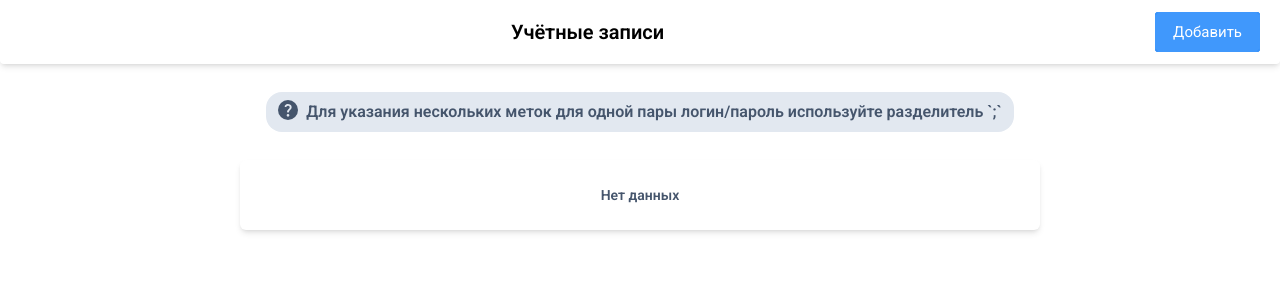
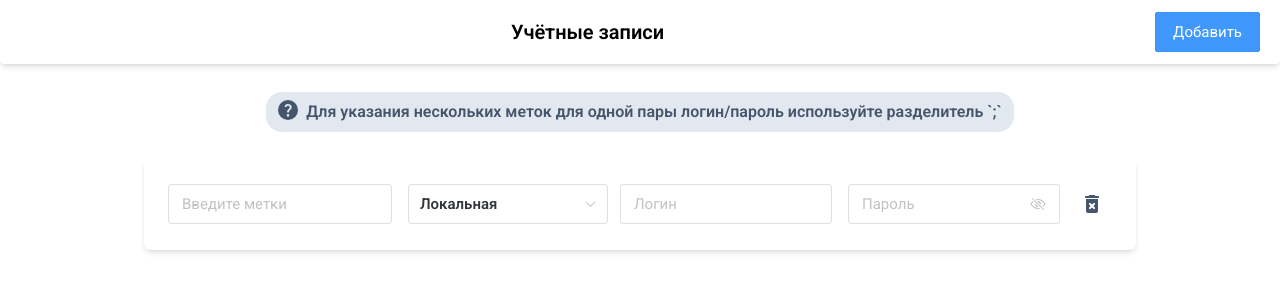
Before and after one commit to MiggRabbid/test-task-SaaSoft, a Vue app: page / in a window 1280 px wide. Both pictures are taken after a click on the button "Добавить". Shown: the top 300 px of the page. Built offline with nearby package versions, Linux system fonts and the light colour scheme.

Commit message:
Create: add logic for working with an account

```diff
--- a/src/features/AccountItem/AccountItem.vue
+++ b/src/features/AccountItem/AccountItem.vue
@@ -2,45 +2,151 @@
   <n-space align="start">
     <div class="flex w-110 gap-4">
       <CustomInput
+        v-model:value="local.labels"
         type="text"
         placeholder="Введите метки"
-        modelValue=""
-        maxlength="100"
+        :maxlength="50"
         multiRow
+        :onBlur="handelOnBlurLabels"
       />
       <!-- По хорошему, нужно тоже вынести в отдельный компонент -->
       <n-select
+        v-model:value="local.type"
         :options="options"
         size="large"
         style="width: 200px !important"
         placeholder="Выберете тип"
         class="shrink-0!"
+        @update:value="handelTypeChange"
       />
     </div>
+
     <div class="flex w-110 gap-4">
-      <CustomInput type="text" placeholder="Логин" modelValue="" maxlength="100" />
+      <CustomInput
+        v-model:value="local.login"
+        type="text"
+        placeholder="Логин"
+        :modelValue="local.login"
+        :error="local.errors.login"
+        :maxlength="100"
+        :onBlur="handelOnBlurInput"
+      />
 
-      <template v-if="true">
+      <template v-if="local.type === 'Локальная'">
         <CustomInput
+          v-model:value="local.password"
           type="password"
           placeholder="Пароль"
-          modelValue=""
-          minlength="4"
-          maxlength="200"
+          :error="local.errors.password"
+          :maxlength="100"
           width="200px"
-          show-password-on="mousedown"
+          showPasswordOn="mousedown"
+          :onBlur="handelOnBlurInput"
         />
       </template>
     </div>
 
-    <n-button quaternary class="size-10! p-2!"
+    <n-button quaternary class="size-10! p-2!" @click="handelDelete"
       ><DeleteForeverRound class="size-8 text-slate-600!"
     /></n-button>
   </n-space>
 </template>
 
 <script setup lang="ts">
+import { reactive, toRaw } from 'vue';
+import { defineProps, defineEmits, watch } from 'vue';
+
+import { getLabelStr } from './utils/getLabelStr.ts';
+import { getLabelsArr } from './utils/getLabelsArr.ts';
+import { options } from './config/constants.ts';
+
 import { CustomInput } from '../../shared/ui/CustomInput';
 import { DeleteForeverRound } from '../../assets/svg/icons';
-import { options } from './config/constants.ts';
+import { useAccountsStore } from '../../features/AccountItem/store/useAccountsStore';
+
+import { TypeRecord } from './types/index.ts';
+import type { IAccount, IAccountListItem } from './types/index.ts';
+
+const store = useAccountsStore();
+
+const props = defineProps<{ account: IAccount }>();
+
+const emit = defineEmits<{
+  // eslint-disable-next-line no-unused-vars
+  (e: 'update', acc: IAccountListItem): void;
+}>();
+
+const local = reactive<IAccountListItem>({
+  ...toRaw({
+    ...props.account,
+    labels: getLabelStr(props.account.labels),
+  }),
+});
+
+const validateDataAndSave = () => {
+  let errors = false;
+
+  local.errors.login = false;
+  local.errors.password = false;
+
+  if (!local.login.length) {
+    local.errors.login = true;
+    errors = true;
+  }
+
+  if (local.type === TypeRecord.LOCAL && !local.password.length) {
+    local.errors.password = true;
+    errors = true;
+  }
+
+  emit('update', toRaw(local));
+
+  if (!errors) {
+    const prepareDataForStore: IAccount = {
+      ...local,
+      labels: getLabelsArr(local.labels),
+    };
+    store.update(toRaw(prepareDataForStore));
+  }
+};
+
+const handelOnBlurLabels = () => {
+  emit('update', toRaw(local));
+  validateDataAndSave();
+};
+
+const handelTypeChange = () => {
+  if (local.type === TypeRecord.LDAP) {
+    local.password = null;
+  }
+
+  if (local.type === TypeRecord.LOCAL) {
+    local.password = '';
+  }
+
+  emit('update', toRaw(local));
+  validateDataAndSave();
+};
+
+const handelOnBlurInput = () => {
+  emit('update', toRaw(local));
+  validateDataAndSave();
+};
+
+const handelDelete = () => {
+  store.remove(props.account.id);
+};
+
+watch(
+  () => props.account,
+  (newVal) => {
+    Object.assign(
+      local,
+      toRaw({
+        ...newVal,
+        labels: getLabelStr(newVal.labels),
+      }),
+    );
+  },
+);
 </script>
--- a/src/features/AccountItem/config/constants.ts
+++ b/src/features/AccountItem/config/constants.ts
@@ -1,4 +1,9 @@
+import { TypeRecord } from '../types';
+
 export const options = [
-  { label: 'Локальная', value: 'Локальная' },
-  { label: 'LDAP', value: 'LDAP' },
-] as const;
+  { label: TypeRecord.LDAP, value: TypeRecord.LDAP },
+  { label: TypeRecord.LOCAL, value: TypeRecord.LOCAL },
+] as const satisfies ReadonlyArray<{
+  label: TypeRecord;
+  value: TypeRecord;
+}>;
--- a/src/features/AccountItem/store/useAccountsStore.ts
+++ b/src/features/AccountItem/store/useAccountsStore.ts
@@ -2,11 +2,11 @@ import { defineStore } from 'pinia';
 import { v4 as uuidv4 } from 'uuid';
 
 import { TypeRecord } from '../types';
-import type { Account } from '../types';
+import type { IAccount } from '../types';
 
 export const useAccountsStore = defineStore('accounts', {
   state: () => ({
-    list: [] as Account[],
+    list: [] as IAccount[],
   }),
   actions: {
     load() {
@@ -23,16 +23,18 @@ export const useAccountsStore = defineStore('accounts', {
         type: TypeRecord.LOCAL,
         login: '',
         password: '',
-        errors: {},
+        errors: {
+          login: false,
+          password: false,
+        },
       });
       this.save();
     },
     remove(id: string) {
-      console.log('remove', id);
       this.list = this.list.filter((a) => a.id !== id);
       this.save();
     },
-    update(account: Account) {
+    update(account: IAccount) {
       const idx = this.list.findIndex((a) => a.id === account.id);
       if (idx !== -1) this.list[idx] = account;
       this.save();
--- /dev/null
+++ b/src/features/AccountItem/utils/getLabelStr.ts
@@ -0,0 +1,5 @@
+import type { ILabel } from '../types';
+
+export const getLabelStr = (labels: ILabel[]): string => {
+  return labels.map((l) => l.text).join('; ');
+};
--- /dev/null
+++ b/src/features/AccountItem/utils/getLabelsArr.ts
@@ -0,0 +1,10 @@
+import type { ILabel } from '../types';
+
+export const getLabelsArr = (value: string): ILabel[] => {
+  const arr = value
+    .split(';')
+    .map((str) => str.trim())
+    .filter((str) => str);
+
+  return arr.map((text) => ({ text }) as ILabel);
+};
--- a/src/pages/HomePage/HomePage.vue
+++ b/src/pages/HomePage/HomePage.vue
@@ -11,6 +11,7 @@
 
 <script setup lang="ts">
 import { onMounted, computed } from 'vue';
+
 import { CustomHeader } from './components/CustomHeader';
 import { CustomNotes } from './components/CustomNotes';
 import { CustomList } from '../../shared/components/CustomList';
--- a/src/pages/HomePage/components/CustomHeader/CustomHeader.vue
+++ b/src/pages/HomePage/components/CustomHeader/CustomHeader.vue
@@ -6,9 +6,15 @@
   >
     <div class="flex w-full items-center justify-between">
       <h1 class="grow-1 text-center text-xl font-semibold">Учётные записи</h1>
-      <n-button type="info" size="large">Добавить</n-button>
+      <n-button type="info" size="large" @click="add">Добавить</n-button>
     </div>
   </n-space>
 </template>
 
-<script setup lang="ts"></script>
+<script setup lang="ts">
+import { useAccountsStore } from '../../../../features/AccountItem/store/useAccountsStore';
+
+const store = useAccountsStore();
+
+const add = () => store.add();
+</script>
--- a/src/shared/ui/CustomInput/CustomInput.vue
+++ b/src/shared/ui/CustomInput/CustomInput.vue
@@ -7,7 +7,6 @@
     :minlength="maxlength"
     :maxlength="maxlength"
     :show-password-on="showPasswordOn"
-    :value="modelValue"
     :autosize="
       multiRow
         ? {
@@ -17,25 +16,42 @@
         : undefined
     "
     style="width: 100%"
-    @update:value="emit('update:modelValue', $event)"
+    :status="localError ? 'error' : ''"
+    @update:value="(value) => emit('update:modelValue', value)"
+    @blur="props.onBlur?.()"
   />
 </template>
 
 <script setup lang="ts">
-import { NInput } from 'naive-ui';
+import { ref, watch, computed } from 'vue';
 
-defineProps<{
+const props = defineProps<{
   multiRow?: boolean;
-  modelValue: string;
   placeholder?: string;
   type?: 'text' | 'password';
   minlength?: number;
   maxlength?: number;
   showPasswordOn?: 'click' | 'mousedown';
+  error?: boolean;
+  onBlur?: () => void;
 }>();
 
 const emit = defineEmits<{
   // eslint-disable-next-line no-unused-vars
   (e: 'update:modelValue', value: string): void;
 }>();
+
+const localValue = ref(props.modelValue);
+const localError = computed(() => props.error);
+
+watch(
+  () => props.modelValue,
+  (newVal) => {
+    localValue.value = newVal;
+  },
+);
+
+watch(localValue, (val) => {
+  emit('update:modelValue', val);
+});
 </script>
```
Also changed, not shown: src/features/AccountItem/types/index.ts (+9 -5 lines).
